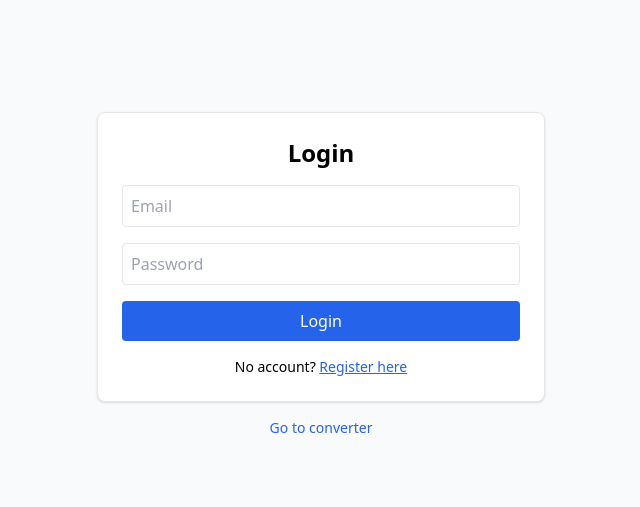
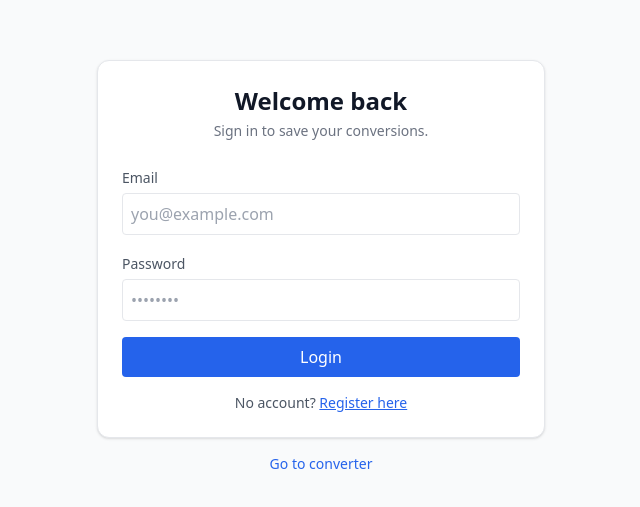
Before and after one commit to HansaHH/unit-converter-application-devops-assignment, a React (Vite) app in the folder frontend/: page /auth in a window 1280 px wide. Shown: the part 145-652 px from the top of the page, without its empty margins (319-959 px from the left). Built offline with nearby package versions, Linux system fonts and the light colour scheme; no server answers.

Commit message:
style: enhance AuthForm UI with improved accessibility and user guidance

```diff
--- a/frontend/src/components/AuthForm.jsx
+++ b/frontend/src/components/AuthForm.jsx
@@ -47,33 +47,44 @@ export default function AuthForm() {
   };
 
   return (
-    <div className="max-w-md w-full mx-auto mt-10 p-6 border rounded-lg shadow bg-white">
-      <h2 className="text-2xl font-semibold mb-4 text-center">
-        {isLogin ? 'Login' : 'Register'}
+    <div className="max-w-md w-full mx-auto mt-6 p-6 border rounded-xl shadow bg-white">
+      <div className="mb-6 text-center">
+        <h2 className="text-2xl font-semibold text-gray-900">
+          {isLogin ? 'Welcome back' : 'Create your account'}
         </h2>
+        <p className="text-sm text-gray-500 mt-1">
+          {isLogin ? 'Sign in to save your conversions.' : 'Register to save your conversion history.'}
+        </p>
+      </div>
 
       {error && (
         <p className="mb-3 text-sm text-red-600 text-center">{error}</p>
       )}
 
       <form onSubmit={handleSubmit} className="space-y-4">
+        <div className="space-y-1">
+          <label className="text-sm text-gray-600">Email</label>
           <input
             type="email"
-          placeholder="Email"
+            placeholder="you@example.com"
             className="w-full p-2 border rounded"
             value={email}
             onChange={(e) => setEmail(e.target.value)}
             aria-label="Email"
           />
+        </div>
 
+        <div className="space-y-1">
+          <label className="text-sm text-gray-600">Password</label>
           <input
             type="password"
-          placeholder="Password"
+            placeholder="••••••••"
             className="w-full p-2 border rounded"
             value={password}
             onChange={(e) => setPassword(e.target.value)}
             aria-label="Password"
           />
+        </div>
 
         <button
           type="submit"
@@ -84,7 +95,7 @@ export default function AuthForm() {
         </button>
       </form>
 
-      <p className="mt-4 text-sm text-center">
+      <p className="mt-4 text-sm text-center text-gray-600">
         {isLogin ? 'No account?' : 'Already have an account?'}{' '}
         <button
           type="button"
```
Lines whose indentation alone changed are shown as unchanged.
